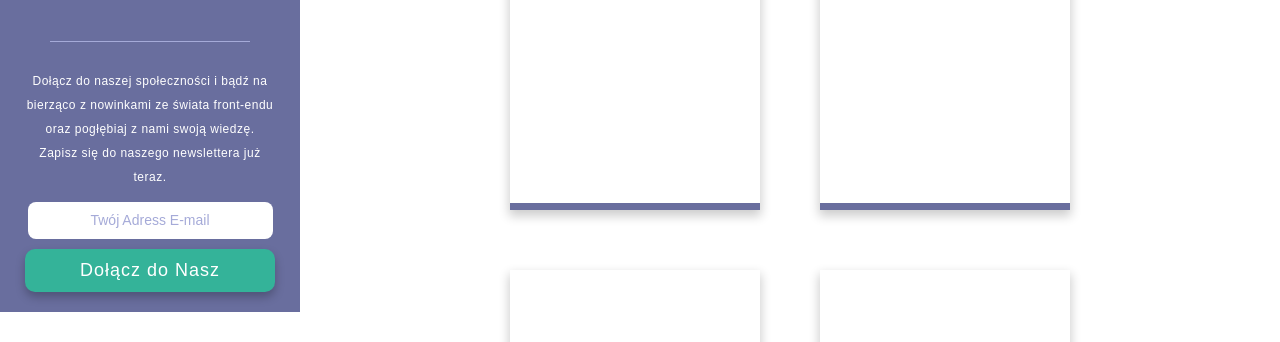
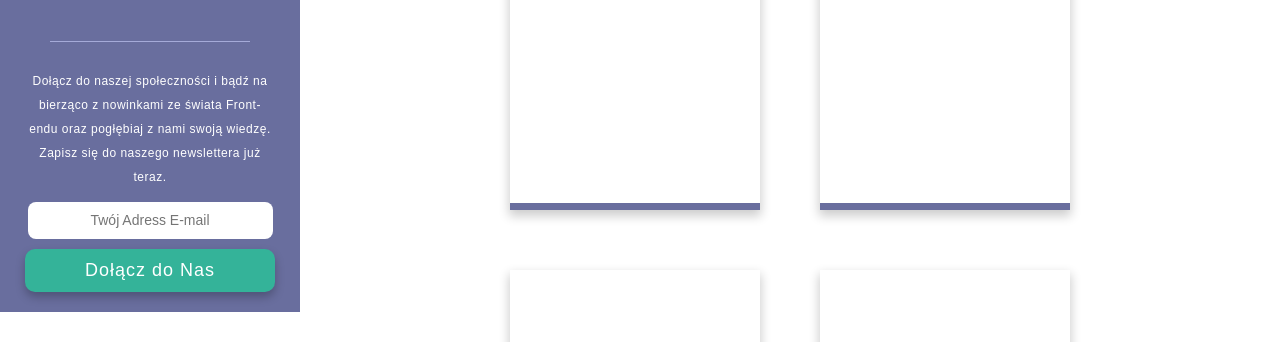
Before and after one commit to Worie/koduje-spolecznosc, a Vue app: page src/index.html in a window 1280 px wide. Shown: the part 530-872 px from the top of the page. Built offline with nearby package versions, Linux system fonts and the light colour scheme.

Commit message:
fixed typos, replace value with placeholder

```diff
--- a/src/components/molecules/m-newsletter/m-newsletter.html
+++ b/src/components/molecules/m-newsletter/m-newsletter.html
@@ -2,15 +2,14 @@
   <form class="newsletter-form" method="post">
     <div class="separator desktop-only"></div>
     <span class="newsletter-text desktop-only">
-      Dołącz do naszej społeczności i bądź na bierząco z nowinkami ze świata front-endu oraz pogłębiaj z nami swoją wiedzę.</span>
+      Dołącz do naszej społeczności i bądź na bierząco z nowinkami ze świata Front-endu oraz pogłębiaj z nami swoją wiedzę.</span>
     <span
       class="newsletter-text"> Zapisz się do naszego newslettera już teraz.
       </span>
-      <button class="btn btn--cta no-desktop">Dołącz do Nasz</button>
+      <button class="btn btn--cta no-desktop">Dołącz do Nas</button>
       <fieldset class="newsletter desktop-only">
-        <input class="newsletter-input email " type="email" value="Twój Adress E-mail" name="EMAIL" id="mce-EMAIL">
-        <br>
-        <button class="btn btn--cta" type="submit" name="subscribe" id="mc-embedded-subscribe">Dołącz do Nasz</button>
+        <input class="newsletter-input email " type="email" placeholder="Twój Adress E-mail" name="EMAIL" id="mce-EMAIL">
+        <button class="btn btn--cta" type="submit" name="subscribe" id="mc-embedded-subscribe">Dołącz do Nas</button>
       </fieldset>
   </form>
 </div>
```
